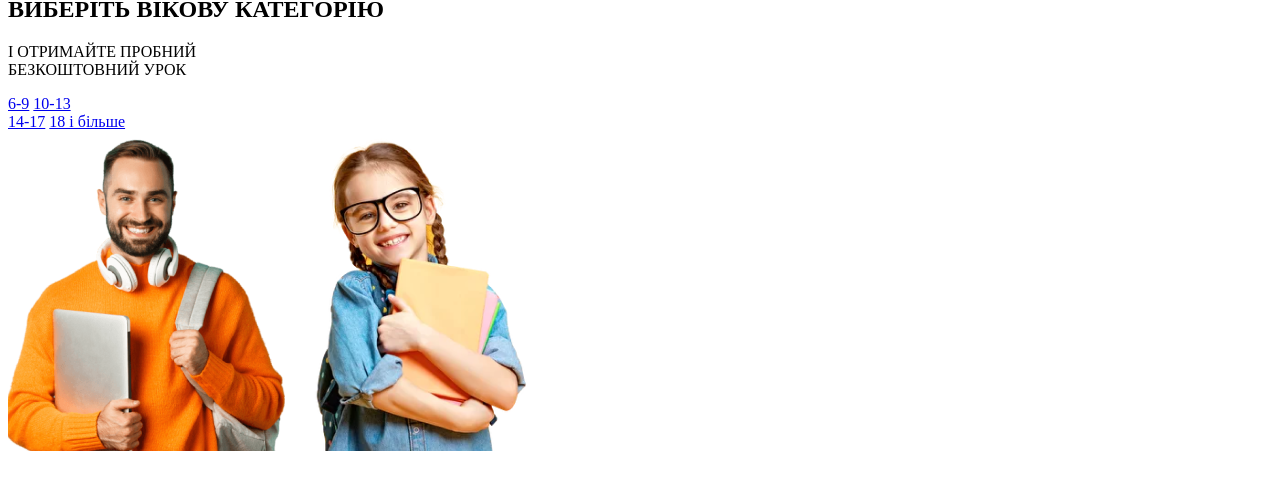
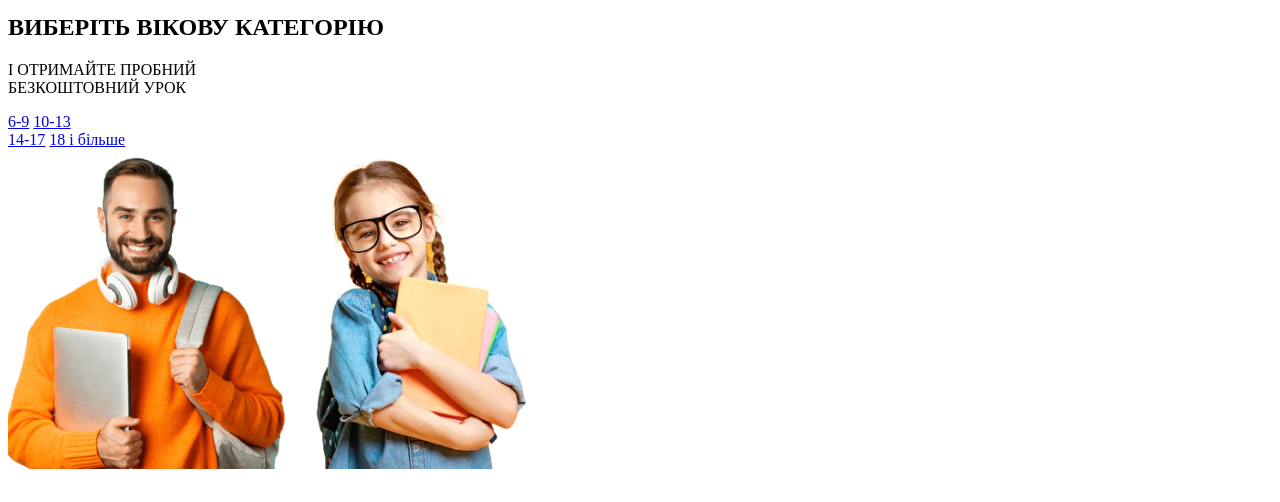
Before and after one commit to bukischool/AllRight, a plain HTML site: page index.html in a window 1280 px wide. Shown: the part 298-800 px from the top of the page. Drawn offline with Linux system fonts and the light colour scheme.

Commit message:
Update index.html

```diff
--- a/index.html
+++ b/index.html
@@ -16,6 +16,9 @@ fbq('track', 'PageView');
 src="https://www.facebook.com/tr?id=1149235329765842&ev=PageView&noscript=1"
 /></noscript>
 <!-- End Meta Pixel Code -->
+    ...
+    <link rel="stylesheet" type="text/css" href="styles.css">
+    ...
   </head>
   <body>
     <div class="wrapper">
```
